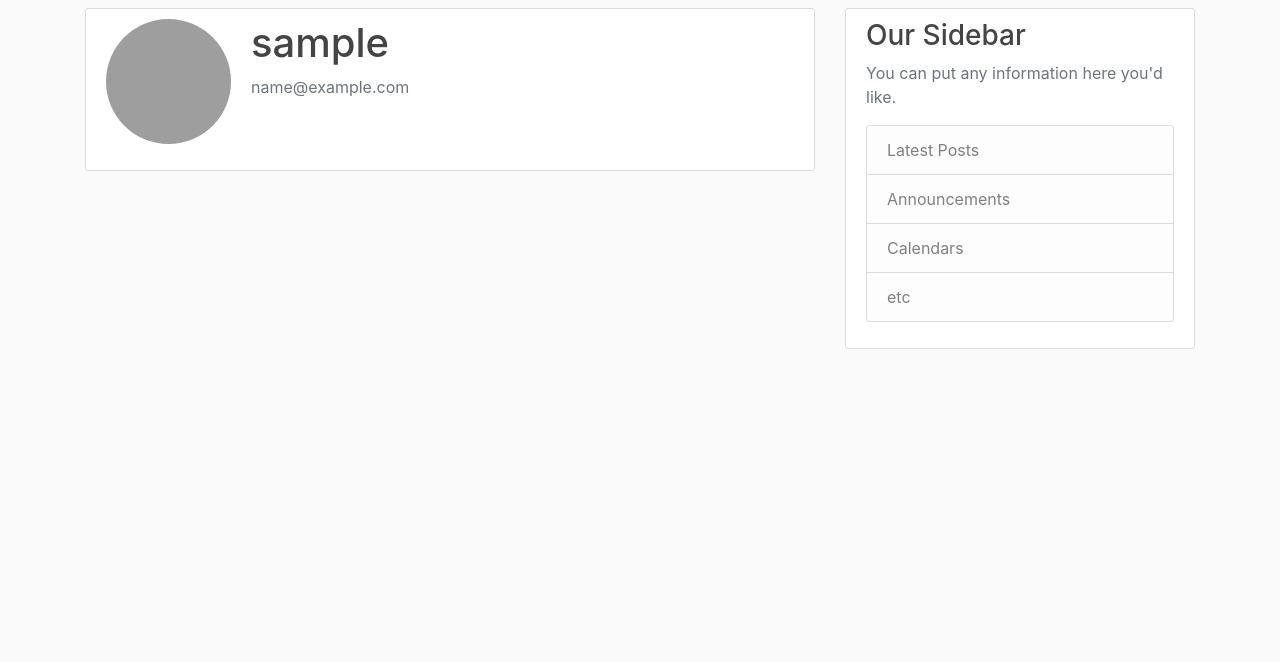
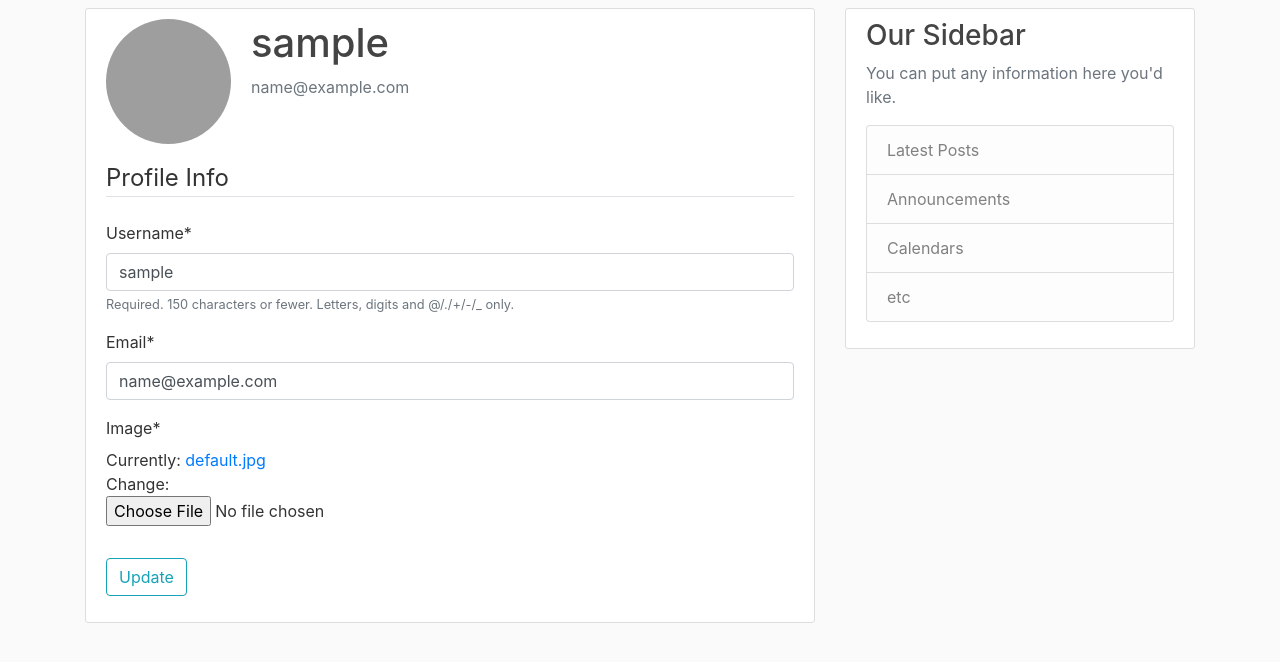
Before and after one commit to Md-Masud-Rana-Akash/SimpleBlog, a Django app: page /profile/ in a window 1280 px wide. Shown: the part 72-734 px from the top of the page. Run offline with Django 3.2, Linux system fonts and the light colour scheme; the visitor is signed in with stand-in values (Sample User, id 1); some libraries are stand-ins or nearby versions; grey boxes are pictures that could not be loaded.

Commit message:
update profile info and picture added

```diff
--- a/blog/templates/blog/home.html
+++ b/blog/templates/blog/home.html
@@ -1,6 +1,7 @@
 {% extends "blog/base.html" %} {% block content %}
 {% for post in posts %}
 <article class="media content-section">
+  <img class= "rounded-circle account-img" src="{{ post.author.profile.image.url }}" alt="{{ post.content }}">
   <div class="media-body">
     <div class="article-metadata">
       <a class="mr-2" href="#">{{ post.author }}</a>
--- a/users/forms.py
+++ b/users/forms.py
@@ -1,6 +1,7 @@
 from django import forms
 from django.contrib.auth.models import User
 from django.contrib.auth.forms import UserCreationForm
+from .models import Profile
 
 
 class UserRegisterForm(UserCreationForm):
@@ -9,3 +10,15 @@ class UserRegisterForm(UserCreationForm):
     class Meta:
         model = User
         fields = ['username', 'email', 'password1', 'password2']
+
+class UserUpdateForm(forms.ModelForm):
+   email = forms.EmailField()
+
+   class Meta:
+        model = User
+        fields = ['username', 'email']
+
+class ProfileUpdateForm(forms.ModelForm):
+   class Meta:
+        model = Profile
+        fields = ['image']
--- a/users/models.py
+++ b/users/models.py
@@ -1,5 +1,6 @@
 from django.db import models
 from django.contrib.auth.models import User
+from PIL import Image
 
 class Profile(models.Model):
     user = models.OneToOneField(User, on_delete=models.CASCADE)
@@ -7,3 +8,11 @@ class Profile(models.Model):
 
     def __str__(self):
          return f'{self.user.username} Profile'
+
+    def save(self):
+        super().save()
+        img = Image.open(self.image.path)
+        if img.height > 300 or img.width > 300:
+            output_size = (300 , 300)
+            img.thumbnail(output_size)
+            img.save(self.image.path)
--- a/users/templates/users/profile.html
+++ b/users/templates/users/profile.html
@@ -9,5 +9,20 @@
           <p class="text-secondary">{{ user.email }}</p>
         </div>
       </div>
+      <form action="" method="post" enctype="multipart/form-data">
+        {% csrf_token %}
+        <fieldset class="form-group">
+            <legend class="border-bottom mb-4">
+                Profile Info
+            </legend>
+                {{ u_form|crispy }}
+                {{ p_form|crispy }}
+        </fieldset>
+        <div class="form-group">
+            <button class="btn btn-outline-info" type="submit">
+                Update
+            </button>
+        </div>
+    </form>
     </div>
 {% endblock content %}
--- a/users/templates/users/register.html
+++ b/users/templates/users/register.html
@@ -15,12 +15,12 @@
                     Sign Up
                 </button>
             </div>
+        </form>
             <div class="border-top pt-3">
                 <small class="text-muted">
                     Already Have An Account!
                     <a href="{% url 'login' %}" class="ml-2">Sign In</a>
                 </small>
             </div>
-        </form>
     </div>
 {% endblock content %}
--- a/users/views.py
+++ b/users/views.py
@@ -1,7 +1,7 @@
 from django.shortcuts import render, redirect
 from django.contrib import messages
 from django.contrib.auth.decorators import login_required
-from .forms import UserRegisterForm
+from .forms import UserRegisterForm, UserUpdateForm, ProfileUpdateForm
 
 def register(request):
     if request.method == 'POST':
@@ -17,4 +17,21 @@ def register(request):
 
 @login_required
 def profile(request):
-    return render(request, 'users/profile.html')
+    if request.method == 'POST':
+        u_form = UserUpdateForm(request.POST , instance = request.user)
+        p_form = ProfileUpdateForm(request.POST , request.FILES, instance = request.user.profile)
+
+        if u_form.is_valid() and p_form.is_valid():
+            u_form.save()
+            p_form.save()
+            messages.success(request, f'account update succesfull')
+            return redirect('profile')
+    else:
+        u_form = UserUpdateForm(instance = request.user)
+        p_form = ProfileUpdateForm(instance = request.user.profile)
+
+    context = {
+         'u_form' : u_form,
+         'p_form' : p_form
+    }
+    return render(request, 'users/profile.html', context)
```
